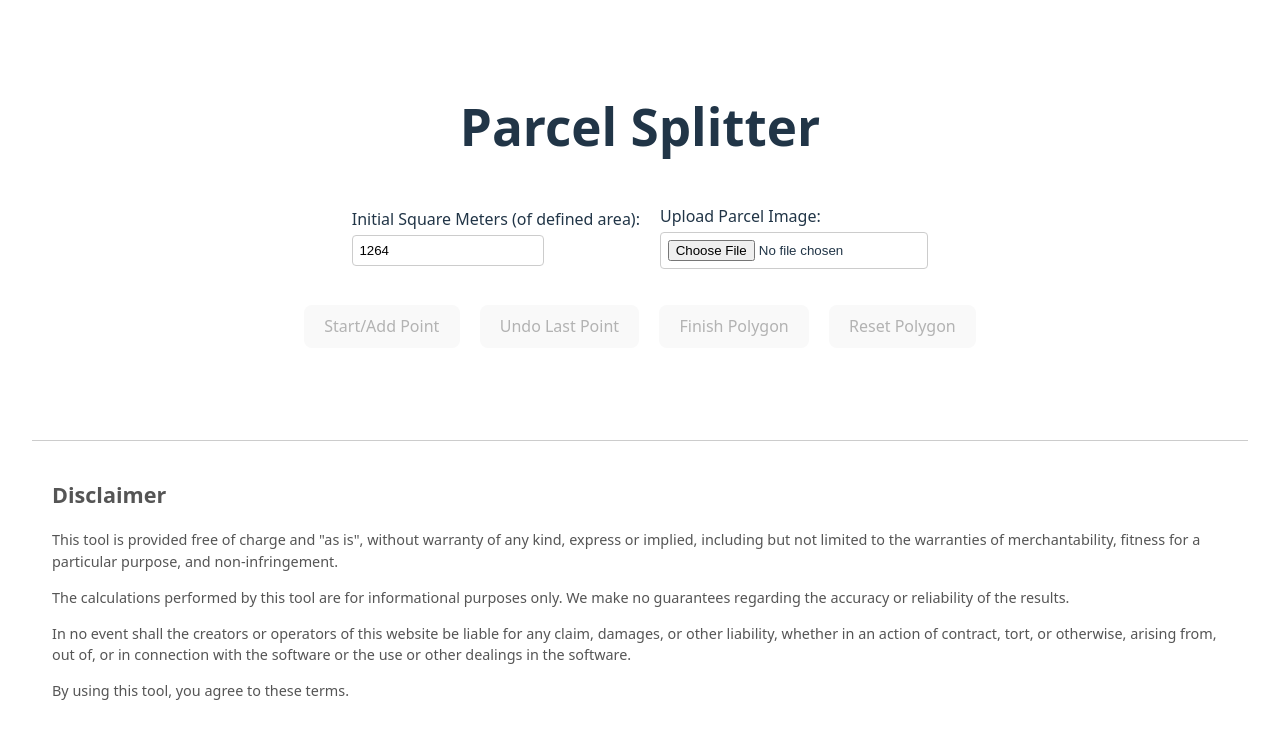
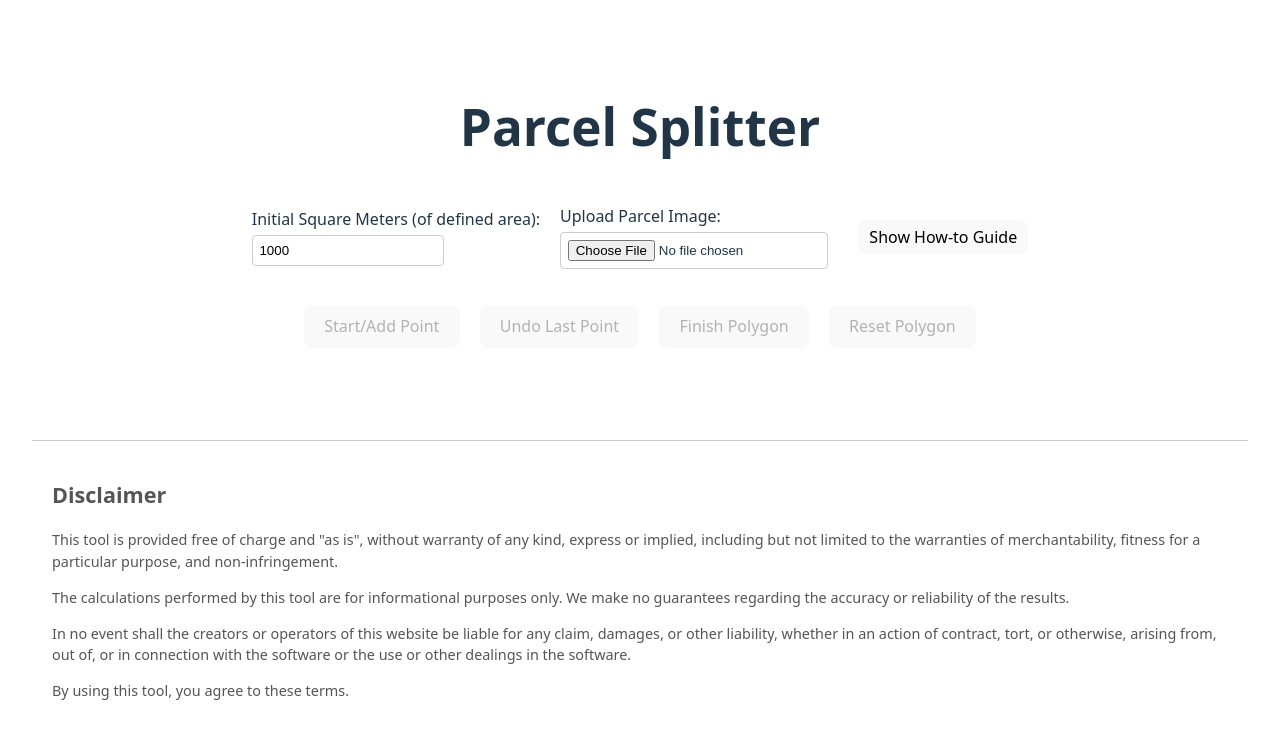
Before and after one commit to andrej-zirko/parcel-splitter, a React (Vite) app: page / in a window 1280 px wide. Shown: the top 738 px of the page. Built offline with nearby package versions, Linux system fonts and the light colour scheme.

Commit message:
Added howto

```diff
--- a/src/App.tsx
+++ b/src/App.tsx
@@ -142,7 +142,7 @@ function clipPolygonSutherlandHodgman(subjectPolygon: PixelCoord[], clipBounds:
 // --- End Sutherland-Hodgman ---
 
 function App() {
-  const [initialSqM, setInitialSqM] = useState<number>(1264); // ~10000 sq ft in sq m
+  const [initialSqM, setInitialSqM] = useState<number>(1000);
   const [initialSqMError, setInitialSqMError] = useState<string>(''); // New state for input error
   const [imageSrc, setImageSrc] = useState<string | null>(null);
   const [imageError, setImageError] = useState<string>(''); // New state for image errors
@@ -154,6 +154,7 @@ function App() {
   const [isDefiningPolygon, setIsDefiningPolygon] = useState<boolean>(false); // Mode flag
   const [definedPolygonAreaPixels, setDefinedPolygonAreaPixels] = useState<number | null>(null); // Area in pixels^2
   const [polygonBounds, setPolygonBounds] = useState<Bounds>(null); // Bounds of the defined polygon
+  const [showHowTo, setShowHowTo] = useState<boolean>(false); // State for How-to GIF visibility
 
   const imageContainerRef = useRef<HTMLDivElement>(null);
   const imageRef = useRef<HTMLImageElement>(null);
@@ -394,6 +395,10 @@ function App() {
       }
   };
 
+  const toggleHowTo = () => {
+    setShowHowTo(prev => !prev);
+  };
+
   return (
     <div className="App">
       <h1>Parcel Splitter</h1>
@@ -415,7 +420,25 @@ function App() {
           <input type="file" accept="image/*" onChange={handleFileChange} />
         </label>
         {imageError && <p style={{ color: 'red', fontSize: '0.8em' }}>{imageError}</p>}
+        <button onClick={toggleHowTo} style={{ marginLeft: '10px', padding: '5px 10px' }}>
+          {showHowTo ? 'Hide How-to Guide' : 'Show How-to Guide'}
+        </button>
       </div>
+
+      {showHowTo && (
+        <div className="how-to-guide" style={{ margin: '20px 0', padding: '10px', border: '1px dashed #ccc', textAlign: 'center' }}>
+          <h3>How to Use:</h3>
+          <img
+            src="/how-to.gif" // Assuming the GIF is in the public folder
+            alt="How-to guide animation"
+            style={{ maxWidth: '100%', maxHeight: '400px', border: '1px solid #eee' }}
+          />
+          <p style={{ fontSize: '0.9em', marginTop: '10px' }}>
+            1. Enter the total area (sq m). 2. Upload an image. 3. Define the polygon area. 4. Choose split direction. 5. Click inside the polygon to split.
+          </p>
+        </div>
+      )}
+
       <div className="controls polygon-controls">
         <button onClick={handleStartDefining} disabled={!imageSrc || isDefiningPolygon}>
           Start/Add Point
```
Also changed, not shown: 1 other file (tests, documents, lock files or other folders).
